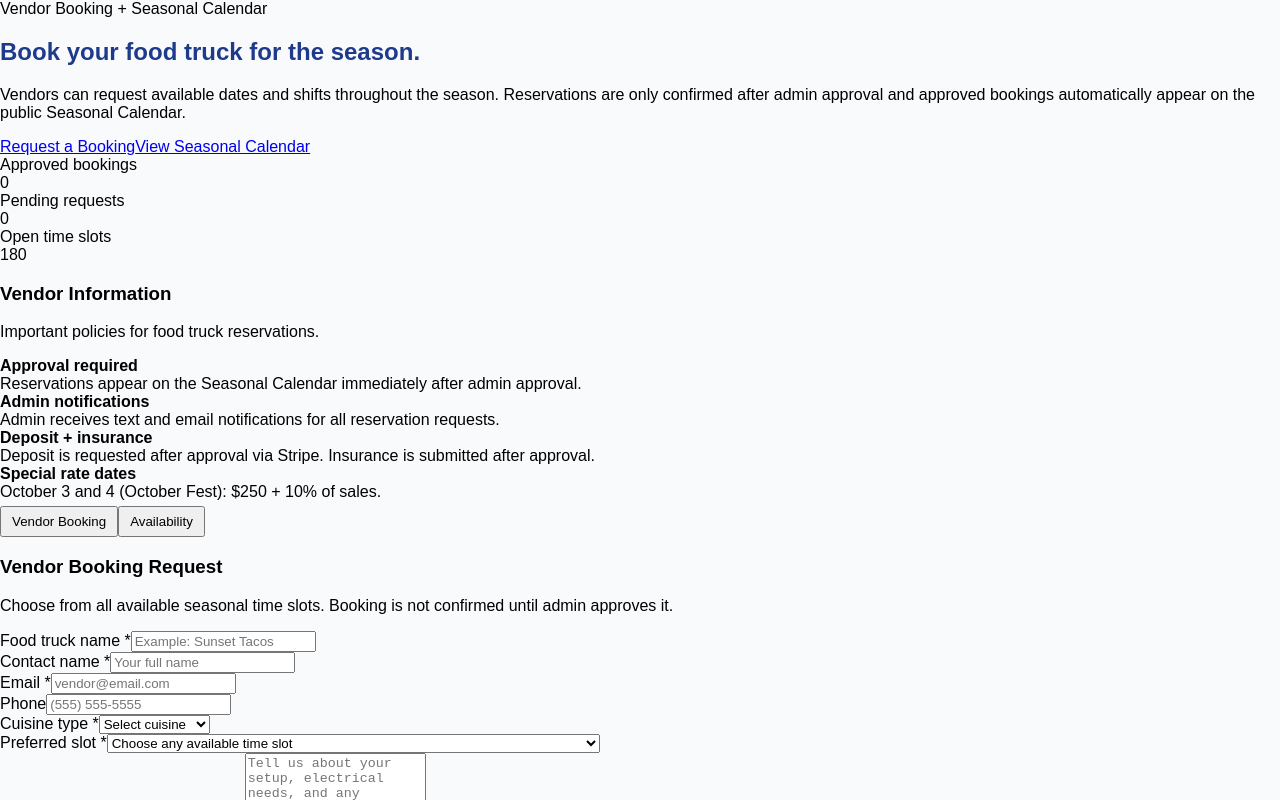
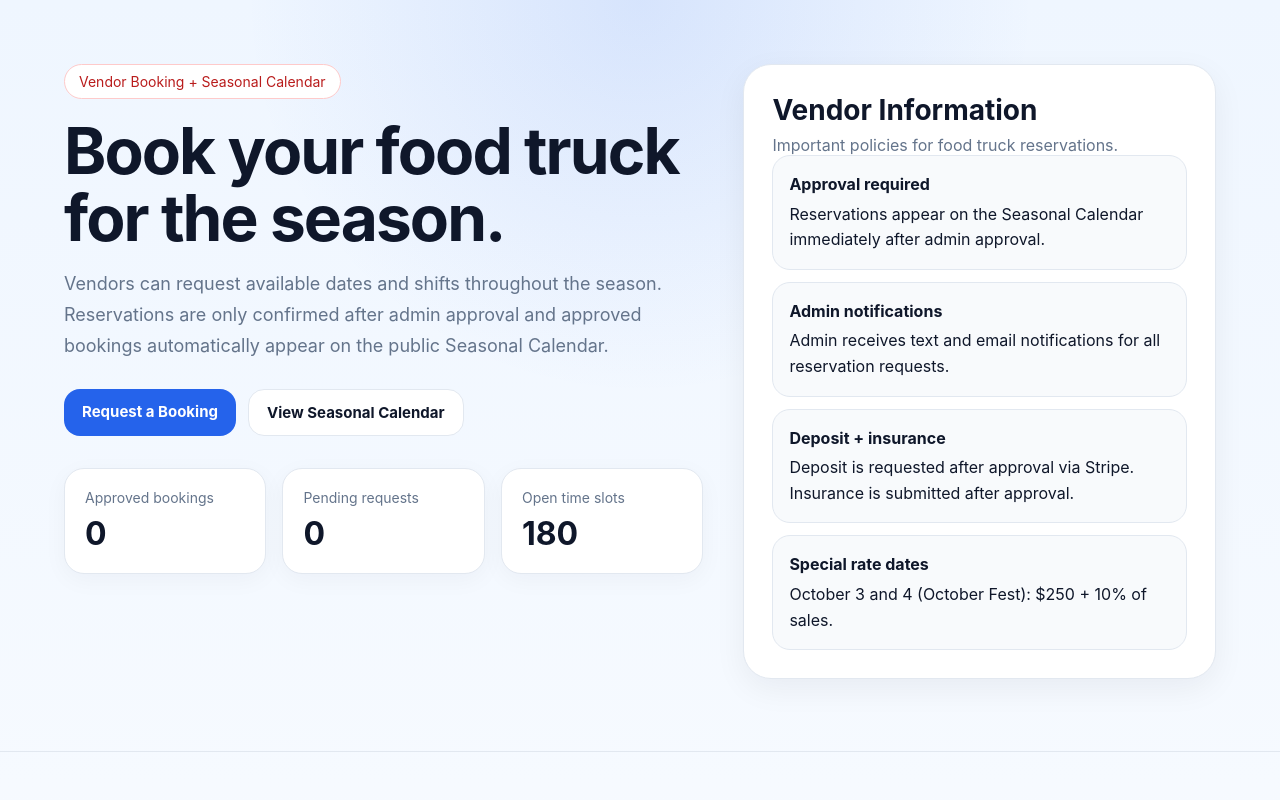
Before and after one commit to Webmailonly/wollaston-gardens, a Next.js app: page / in a window 1280 px wide. Shown: the top 800 px of the page. Built offline with nearby package versions, Linux system fonts and the light colour scheme.

Commit message:
Update globals.css

```diff
--- a/app/globals.css
+++ b/app/globals.css
@@ -1,15 +1,291 @@
-body {
-  font-family: Arial, sans-serif;
-  margin: 0;
-  background: #f8fafc;
+:root{
+  --blue:#2563eb;
+  --blue-dark:#1d4ed8;
+  --red:#dc2626;
+  --yellow:#facc15;
+  --bg:#f8fafc;
+  --line:#e2e8f0;
+  --text:#0f172a;
+  --muted:#64748b;
+  --card:#ffffff;
 }
-
-h1 {
-  color: #1e3a8a;
+*{box-sizing:border-box}
+html{scroll-behavior:smooth}
+body{
+  margin:0;
+  font-family:Inter,Arial,Helvetica,sans-serif;
+  color:var(--text);
+  background:linear-gradient(to bottom,#eff6ff,#ffffff,#fefce8);
 }
-
-button {
-  margin-top: 5px;
-  padding: 6px 10px;
-  cursor: pointer;
+a{text-decoration:none}
+.page{min-height:100vh}
+.wrap{max-width:1200px;margin:0 auto;padding:0 24px}
+.hero{
+  border-bottom:1px solid var(--line);
+  background:radial-gradient(circle at top, rgba(37,99,235,.12), transparent 40%);
 }
+.hero-grid{
+  display:grid;
+  grid-template-columns:1.15fr .85fr;
+  gap:40px;
+  padding:64px 24px 72px;
+}
+.eyebrow{
+  display:inline-block;
+  border:1px solid #fecaca;
+  color:#b91c1c;
+  background:#fff;
+  padding:8px 14px;
+  border-radius:999px;
+  font-size:14px;
+  margin-bottom:18px;
+}
+h1{
+  font-size:64px;
+  line-height:1.05;
+  margin:0 0 18px;
+  letter-spacing:-.03em;
+}
+h2{font-size:36px; margin:0 0 10px}
+h3{font-size:28px; margin:0}
+h4{font-size:22px; margin:0 0 16px}
+p{margin:0}
+.lead{
+  color:var(--muted);
+  font-size:18px;
+  line-height:1.7;
+  max-width:760px;
+}
+.cta-row{display:flex;gap:12px; margin-top:28px; flex-wrap:wrap}
+.metrics{
+  display:grid;
+  grid-template-columns:repeat(3,1fr);
+  gap:16px;
+  margin-top:32px;
+}
+.metric{
+  background:var(--card);
+  border:1px solid var(--line);
+  border-radius:20px;
+  padding:20px;
+  box-shadow:0 6px 24px rgba(15,23,42,.04);
+}
+.metric-label{font-size:14px;color:var(--muted);margin-bottom:8px}
+.metric-value{font-size:32px;font-weight:700}
+.section{padding:64px 0}
+.section-light{background:#fff;border-top:1px solid var(--line);border-bottom:1px solid var(--line)}
+.two-col{
+  display:grid;
+  grid-template-columns:1.1fr .9fr;
+  gap:32px;
+}
+.card{
+  background:var(--card);
+  border:1px solid var(--line);
+  border-radius:28px;
+  padding:28px;
+  box-shadow:0 10px 32px rgba(15,23,42,.06);
+}
+.card-head h3{margin-bottom:4px}
+.card-head p{color:var(--muted);margin-top:8px}
+.stack{display:flex;flex-direction:column;gap:16px}
+.stack-sm{display:flex;flex-direction:column;gap:12px}
+.grid-two{display:grid;grid-template-columns:1fr 1fr;gap:16px}
+label{display:block;font-size:14px;margin-bottom:8px;color:var(--muted);font-weight:600}
+input,select,textarea{
+  width:100%;
+  border:1px solid #cbd5e1;
+  background:#fff;
+  border-radius:14px;
+  padding:12px 14px;
+  font-size:15px;
+  color:var(--text);
+}
+textarea{resize:vertical}
+.info-panel,.note-box,.empty,.alert{
+  border:1px solid var(--line);
+  border-radius:18px;
+  padding:16px;
+  line-height:1.6;
+  background:#f8fafc;
+}
+.note-box strong{display:block; margin-bottom:4px}
+.strong-row{font-weight:700; margin-bottom:6px}
+.subtle{color:var(--muted);font-size:14px}
+.btn{
+  border:none;
+  border-radius:16px;
+  padding:13px 18px;
+  font-size:15px;
+  font-weight:700;
+  cursor:pointer;
+}
+.btn-primary{background:var(--blue); color:#fff}
+.btn-primary:hover{background:var(--blue-dark)}
+.btn-secondary{background:#fff; color:var(--text); border:1px solid var(--line)}
+.btn-danger{background:var(--red); color:#fff}
+.btn-full{width:100%}
+.tabs{
+  display:inline-grid;
+  grid-template-columns:1fr 1fr;
+  gap:8px;
+  background:#fff;
+  border:1px solid var(--line);
+  padding:8px;
+  border-radius:18px;
+  margin-bottom:28px;
+}
+.tab{
+  border:none;
+  background:transparent;
+  padding:12px 18px;
+  border-radius:12px;
+  font-weight:700;
+  cursor:pointer;
+}
+.tab.active{background:#e2e8f0}
+.bar{
+  display:flex;
+  align-items:end;
+  justify-content:space-between;
+  gap:16px;
+  margin-bottom:24px;
+}
+.cards-grid{
+  display:grid;
+  grid-template-columns:repeat(3,1fr);
+  gap:18px;
+}
+.slot-card{
+  background:#fff;
+  border:1px solid var(--line);
+  border-radius:24px;
+  padding:22px;
+  box-shadow:0 8px 22px rgba(15,23,42,.04);
+}
+.slot-top{
+  display:flex;
+  align-items:start;
+  justify-content:space-between;
+  gap:16px;
+}
+.slot-date{font-size:20px;font-weight:700}
+.slot-meta{
+  display:flex;
+  flex-direction:column;
+  gap:10px;
+  color:var(--muted);
+  font-size:14px;
+  margin:18px 0;
+}
+.slot-note{
+  background:#f8fafc;
+  border-radius:16px;
+  padding:14px;
+  color:#475569;
+  min-height:74px;
+  margin-bottom:16px;
+}
+.badge{
+  font-size:12px;
+  text-transform:capitalize;
+  padding:8px 10px;
+  border-radius:999px;
+  background:#e2e8f0;
+}
+.badge-open{background:#dbeafe;color:#1d4ed8}
+.badge-pending{background:#fef3c7;color:#92400e}
+.badge-approved{background:#dcfce7;color:#166534}
+.badge-declined,.badge-muted{background:#e5e7eb;color:#374151}
+.search-wrap{max-width:380px;margin:22px 0 24px}
+.calendar-item{
+  display:flex;
+  justify-content:space-between;
+  gap:20px;
+  align-items:center;
+  background:#fff;
+  border:1px solid var(--line);
+  border-radius:20px;
+  padding:18px 20px;
+}
+.calendar-name{font-size:20px;font-weight:700}
+.calendar-time{color:var(--muted)}
+.admin-toggle{
+  display:flex;
+  justify-content:space-between;
+  align-items:center;
+  gap:16px;
+}
+.switch{
+  position:relative;
+  display:inline-block;
+  width:52px;
+  height:30px;
+}
+.switch input{opacity:0;width:0;height:0}
+.slider{
+  position:absolute;
+  inset:0;
+  background:#cbd5e1;
+  border-radius:999px;
+  transition:.2s;
+}
+.slider:before{
+  content:"";
+  position:absolute;
+  width:22px;
+  height:22px;
+  left:4px;
+  top:4px;
+  background:white;
+  border-radius:50%;
+  transition:.2s;
+}
+.switch input:checked + .slider{background:var(--blue)}
+.switch input:checked + .slider:before{transform:translateX(22px)}
+.button-grid{
+  display:grid;
+  grid-template-columns:1fr 1fr;
+  gap:12px;
+}
+.alert-ok{background:#ecfdf5;border-color:#bbf7d0;color:#166534}
+.alert-warn{background:#fffbeb;border-color:#fde68a;color:#92400e}
+.admin-card{
+  border:1px solid var(--line);
+  border-radius:20px;
+  padding:18px;
+  background:#fff;
+  display:flex;
+  gap:18px;
+  justify-content:space-between;
+  align-items:flex-start;
+}
+.admin-main{flex:1}
+.admin-grid{
+  display:grid;
+  grid-template-columns:1fr 1fr;
+  gap:10px 16px;
+  font-size:14px;
+  color:#334155;
+  margin-top:14px;
+}
+.admin-actions{
+  display:flex;
+  flex-wrap:wrap;
+  gap:10px;
+  justify-content:flex-end;
+  min-width:220px;
+}
+.check{display:flex; gap:10px; align-items:flex-start}
+.check input{width:auto; margin-top:3px}
+@media (max-width: 980px){
+  .hero-grid,.two-col{grid-template-columns:1fr}
+  .cards-grid{grid-template-columns:1fr 1fr}
+  h1{font-size:48px}
+}
+@media (max-width: 700px){
+  .grid-two,.metrics,.button-grid,.admin-grid,.cards-grid{grid-template-columns:1fr}
+  .bar,.calendar-item,.admin-card{display:flex;flex-direction:column;align-items:stretch}
+  .admin-actions{justify-content:stretch;min-width:auto}
+  h1{font-size:40px}
+}
```
